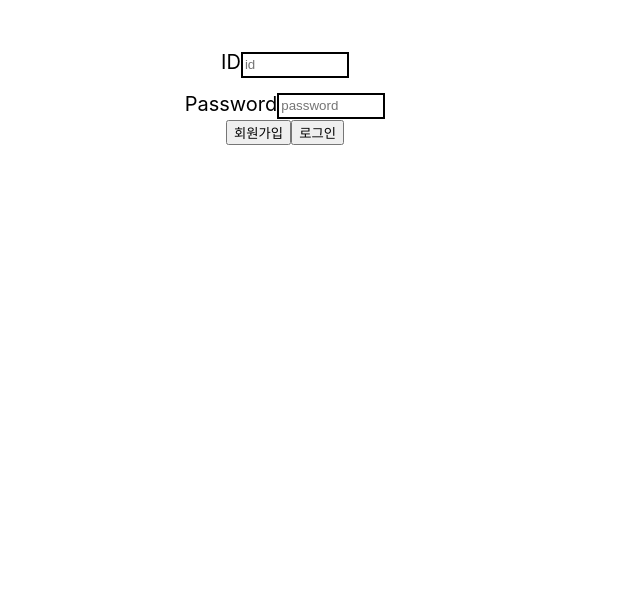
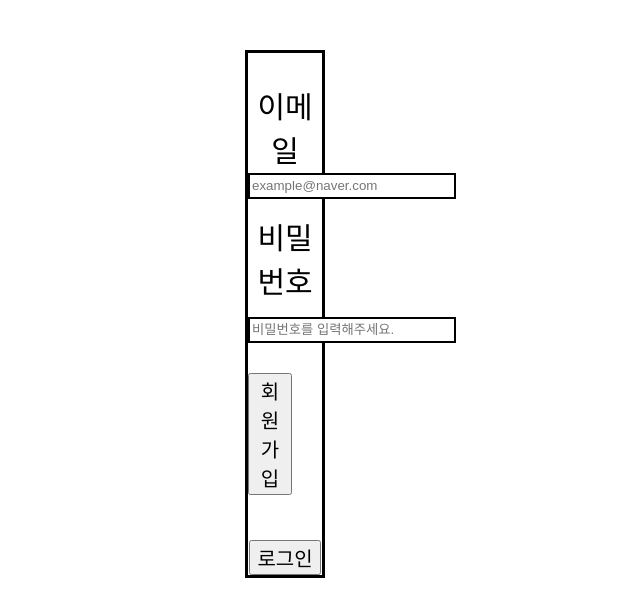
Before and after one commit to jaeho13/Log_R, a React (Create React App) app in the folder Log_R/: page /userlogin in a window 1280 px wide. Shown: the top 616 px of the page, without its empty margins (355-995 px from the left). Built offline with nearby package versions, Linux system fonts and the light colour scheme.

Commit message:
Add files via upload

```diff
--- a/Log_R/src/component/login/UserLogin.js
+++ b/Log_R/src/component/login/UserLogin.js
@@ -9,13 +9,15 @@ const UserLogin = props => {
 
     return (
         <form>
-            <label>ID</label>
-            <input id={`${Styled.username}`} type="text" placeholder="id" />
+            <label id={`${Styled.id}`}>이메일</label>
             <br></br>
-            <label>Password</label>
-            <input id={`${Styled.password}`} type="password" placeholder="password" />
+            <input id={`${Styled.username}`} type="text" placeholder="example@naver.com" />
             <br></br>
-            <button type="submit">회원가입</button>
+            <label id={`${Styled.pass}`}>비밀번호</label>
+            <br></br>
+            <input id={`${Styled.password}`} type="password" placeholder="비밀번호를 입력해주세요." />
+            <br></br>
+            <button id={`${Styled.join}`} type="submit">회원가입</button>
             <button type="submit">로그인</button>
         </form>
     );
--- a/Log_R/src/component/login/UserLogin.module.css
+++ b/Log_R/src/component/login/UserLogin.module.css
@@ -1,18 +1,43 @@
 form {
     text-align: center;
-    padding-top: 50px;
+    padding-top: 30px;
     font-size: 20px;
+    border: 3px solid;
+    margin-left: 600px;
+    margin-right: 600px;
+    margin-top: 50px;
+}
+
+#id {
+    font-size: 30px;
+}
+
+#pass {
+    font-size: 30px;
 }
 
 #username {
-    width: 100px;
+    width: 200px;
     height: 20px;
     border: 2px solid;
+    margin-top: 1px;
+    margin-bottom: 15px;
 }
 
 #password {
-    width: 100px;
+    width: 200px;
     height: 20px;
     border: 2px solid;
     margin-top: 15px;
 }
+
+button {
+    margin-top: 15px;
+    font-size: 20px;
+}
+
+#join {
+    margin-top: 30px;
+    margin-right: 30px;
+    margin-bottom: 30px;
+}
```
